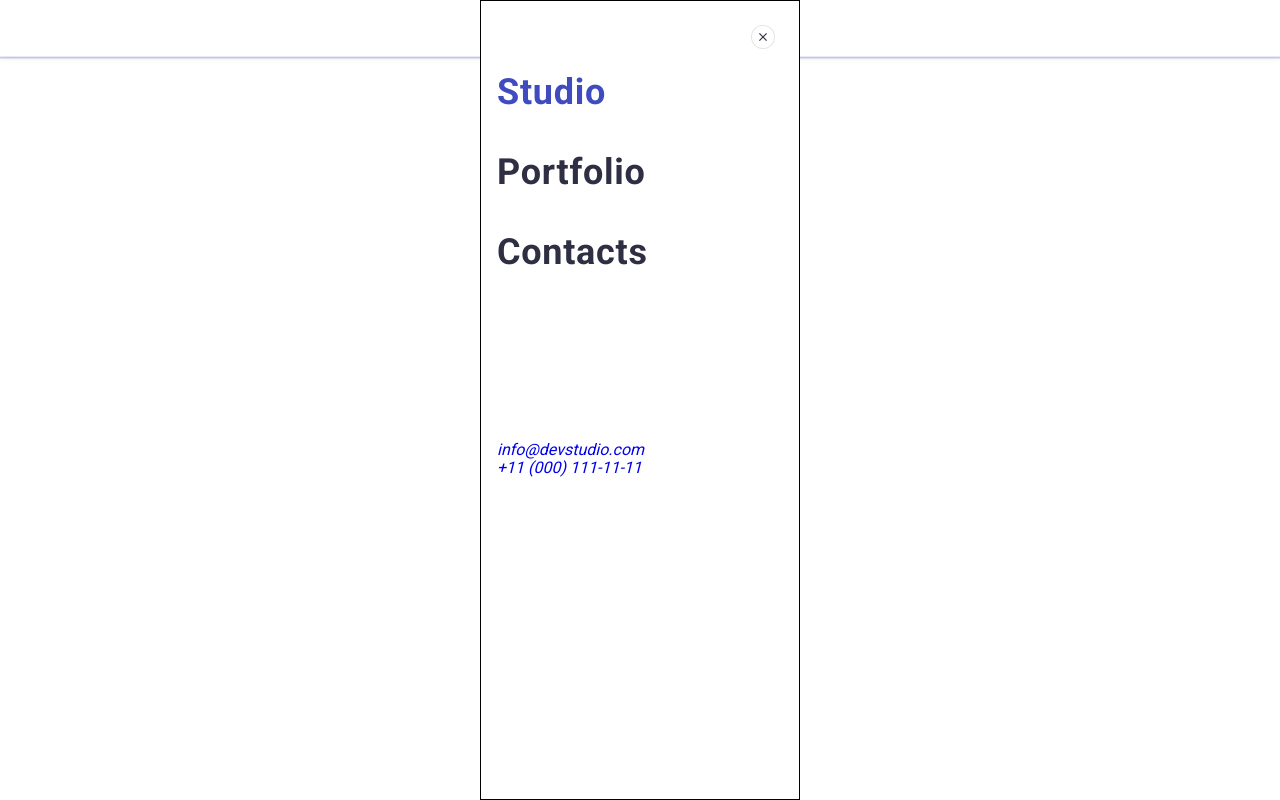
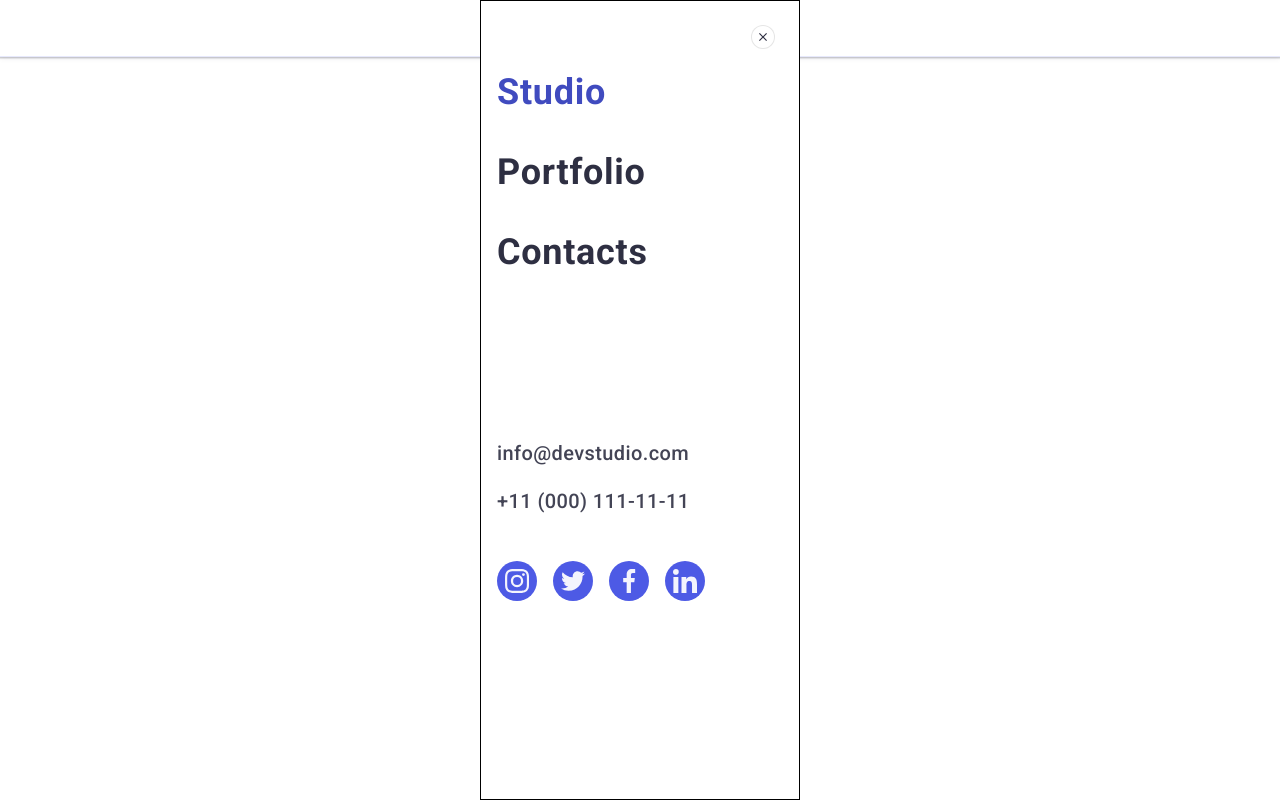
Before and after one commit to Oleksand-Kalinin/goit-markup-hw-06, a plain HTML site: page index.html in a window 1280 px wide. Drawn offline with nearby package versions, Linux system fonts and the light colour scheme.

Commit message:
adaptive nav-menu

```diff
--- a/css/styles.css
+++ b/css/styles.css
@@ -1,4 +1,5 @@
-/* ======= Common styles ======= */
+/* #region Common styles */
+
 body {
     font-family: "Roboto", sans-serif;
     color: #434455;
@@ -61,9 +62,9 @@ section {
     padding-bottom: 120px; */
 }
 
-/* ======= /Common-styles ======= */
+/* #endregion Common styles */
 
-/* ======= Page-header-styles ======= */
+/* #region Page-header-styles */
 .page-header {
     border-bottom: 1px solid #e7e9fc;
     box-shadow:
@@ -177,7 +178,7 @@ section {
     background-color: inherit;
 }
 
-/* ======= /Page-header-styles ======= */
+/* #endregion Page-header-styles */
 
 /* ======= Section-hero-styles ======= */
 .section-hero {
@@ -626,7 +627,7 @@ section {
         visibility 250ms cubic-bezier(0.4, 0, 0.2, 1);
 }
 
-.is-open {
+.backdrop-form.is-open {
     opacity: 1;
     visibility: visible;
 }
@@ -845,6 +846,16 @@ section {
     left: 0;
     width: 100%;
     height: 100%;
+    opacity: 0;
+    visibility: hidden;
+    transition:
+        opacity 250ms cubic-bezier(0.4, 0, 0.2, 1),
+        visibility 250ms cubic-bezier(0.4, 0, 0.2, 1);
+}
+
+.backdrop-window-nav-menu.is-open {
+    opacity: 1;
+    visibility: visible;
 }
 
 .window-nav-menu-wrapper {
@@ -917,8 +928,27 @@ section {
     color: #404bbf;
 }
 
+.window-nav-contacts {
+    margin-bottom: 48px;
+}
 
+.window-nav-contact-list-item:not(:last-child) {
+    margin-bottom: 24px;
+}
 
+.window-nav-contact-list-item-link {
+    font-style: normal;
+    font-weight: 500;
+    font-size: 20px;
+    line-height: 1.2;
+    letter-spacing: 0.02em;
+    color: #434455;
+}
+
+.window-nav-contact-list-item-link:hover,
+.window-nav-contact-list-item-link:focus {
+    color: #404bbf;
+}
 
 
 /* #endregion Modal window nav-menu */
--- a/index.html
+++ b/index.html
@@ -658,7 +658,7 @@
       </div>
     </footer> -->
 
-    <!-- Modal window Order Service -->
+    <!-- #region Modal window Order Service -->
     <!-- <div class="backdrop-form">
       <div class="modal-window-form-order-service">
         <button class="btn-close-form" type="button">
@@ -773,9 +773,11 @@
       </div>
     </div> -->
 
+    <!-- #endregion Modal window Order Service -->
+
     <!-- #region Modal window nav-menu -->
 
-    <div class="backdrop-window-nav-menu">
+    <div class="backdrop-window-nav-menu is-open">
       <div class="window-nav-menu-wrapper">
         <button class="btn-close-window-nav-menu" type="button">
           <svg class="close-nav-menu-icon" width="8" height="8">
@@ -826,6 +828,40 @@
             </li>
           </ul>
         </address>
+
+        <ul class="social-contacts-list">
+          <li class="social-contact-item">
+            <a class="social-contact-link" href="">
+              <svg class="social-contact-icon" width="24" height="24">
+                <use href="./images/icons.svg#instagram-icon"></use>
+              </svg>
+            </a>
+          </li>
+
+          <li class="social-contact-item">
+            <a class="social-contact-link" href="">
+              <svg class="social-contact-icon" width="24" height="24">
+                <use href="./images/icons.svg#twitter-icon"></use>
+              </svg>
+            </a>
+          </li>
+
+          <li class="social-contact-item">
+            <a class="social-contact-link" href="">
+              <svg class="social-contact-icon" width="24" height="24">
+                <use href="./images/icons.svg#facebook-icon"></use>
+              </svg>
+            </a>
+          </li>
+
+          <li class="social-contact-item">
+            <a class="social-contact-link" href="">
+              <svg class="social-contact-icon" width="24" height="24">
+                <use href="./images/icons.svg#linkedin-icon"></use>
+              </svg>
+            </a>
+          </li>
+        </ul>
       </div>
     </div>
 
```
